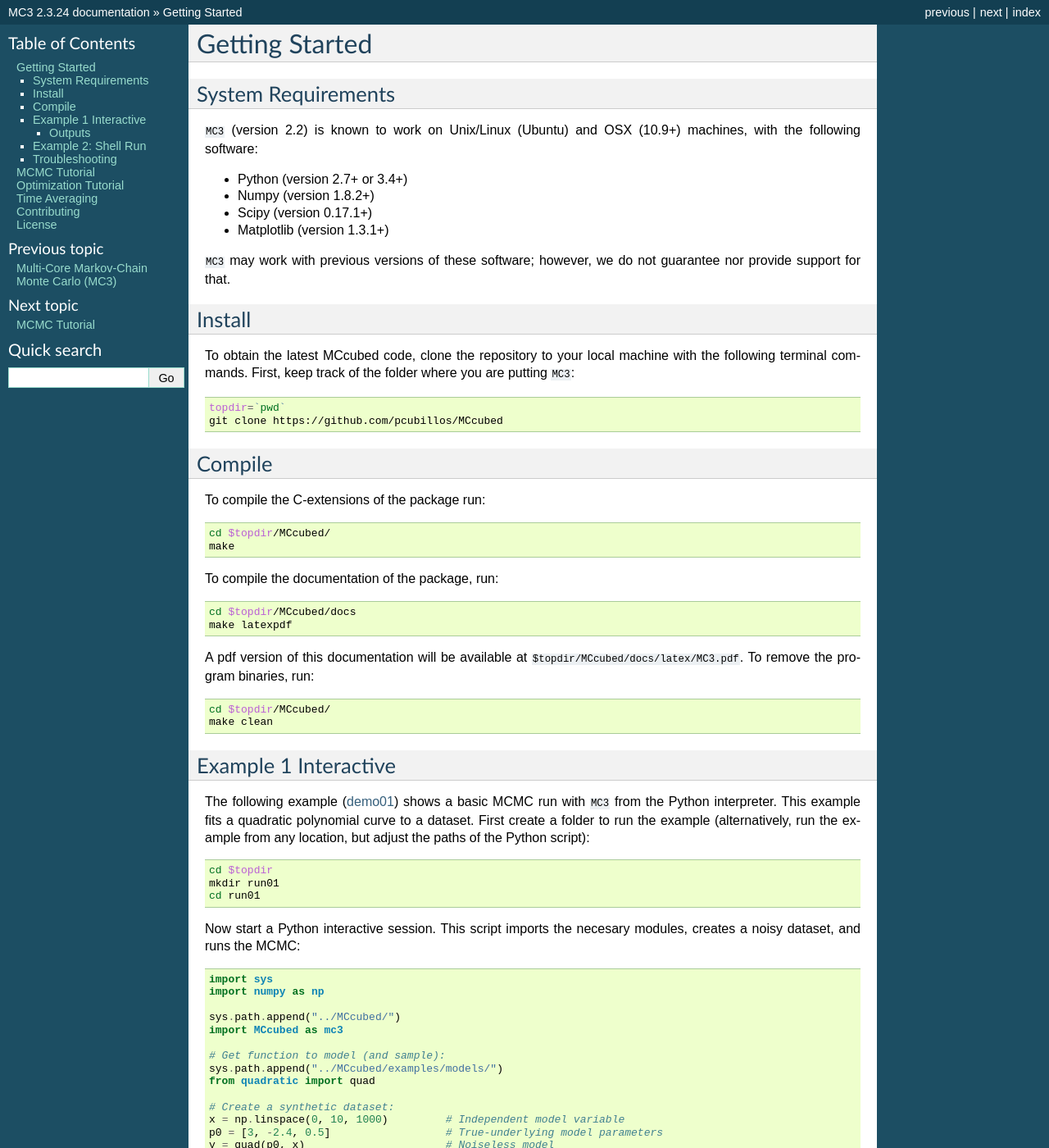
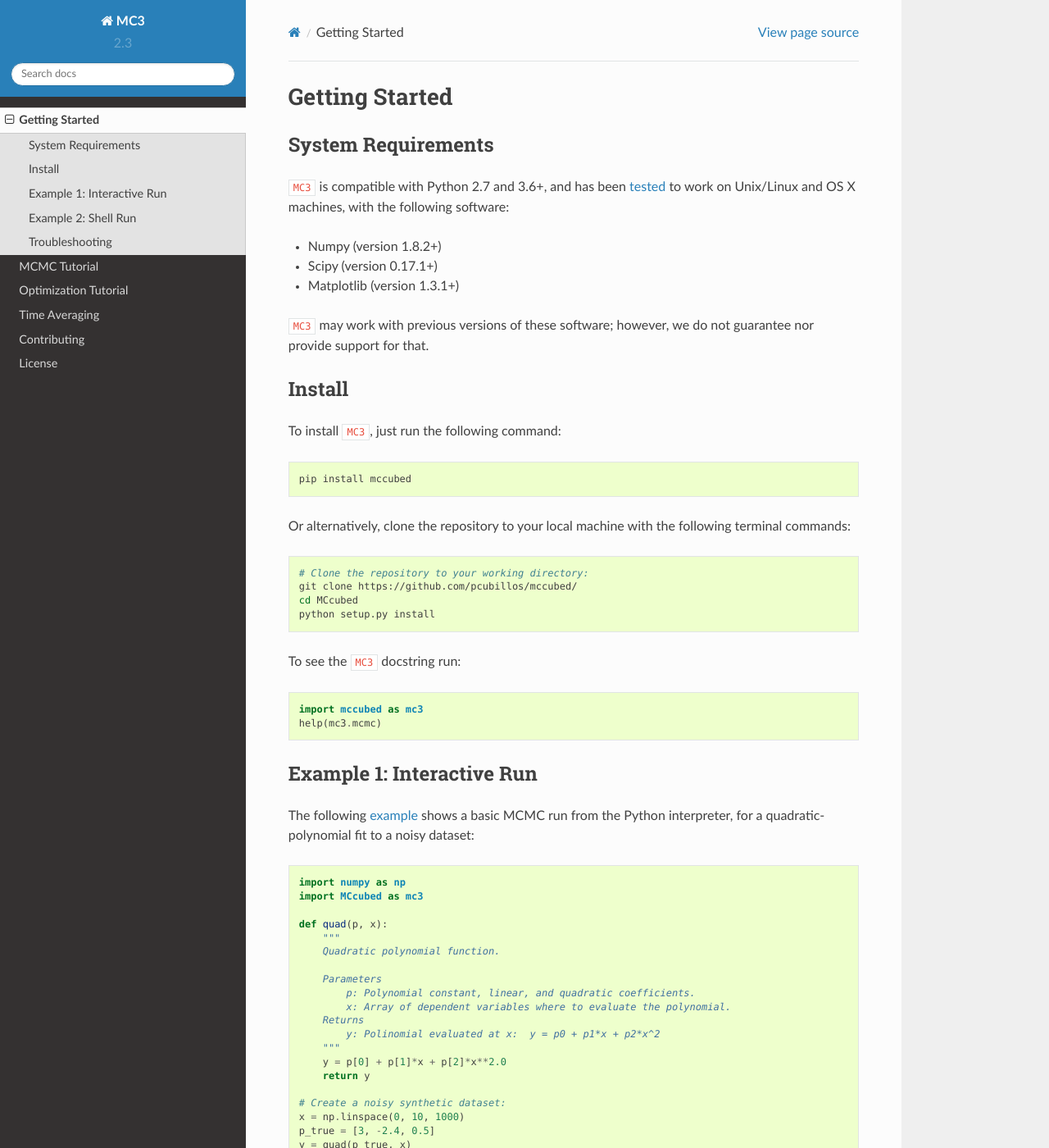
Before and after one commit to pcubillos/mc3, a Sphinx documentation site: the page built from docs/getstarted.rst, in a window 1280 px wide and 1400 px high. Shown: the whole window at 82% size. Built offline with Sphinx 7.4.7 and the Read the Docs theme 2.0.0, drawn with Linux system fonts in a browser that asks for light colours; some of the changed text lies outside the part shown.

Commit message:
Updated index.rst and getstarted.rst docs. Changed theme to rtd. There's still a lot of work to do here.

```diff
--- a/docs/conf.py
+++ b/docs/conf.py
@@ -116,7 +116,8 @@
 
 # The theme to use for HTML and HTML Help pages.  See the documentation for
 # a list of builtin themes.
-html_theme = 'classic'
+#html_theme = 'classic'
+html_theme = 'sphinx_rtd_theme'
 
 # Theme options are theme-specific and customize the look and feel of a theme
 # further.  For a list of options available for each theme, see the
@@ -275,7 +276,7 @@
 #  dir menu entry, description, category)
 texinfo_documents = [
   (master_doc, 'MC3', u'MC3 Documentation',
-   author, 'MC3', 'One line description of project.',
+   author, 'MC3', 'MCMC and Nested Sampling algorithms.',
    'Miscellaneous'),
 ]
 
--- a/docs/getstarted.rst
+++ b/docs/getstarted.rst
@@ -6,10 +6,10 @@
 System Requirements
 -------------------
 
-``MC3`` (version 2.2) is known to work on Unix/Linux (Ubuntu)
-and OSX (10.9+) machines, with the following software:
+``MC3`` is compatible with Python 2.7 and 3.6+, and has been `tested
+<https://travis-ci.com/pcubillos/mccubed>`_ to work on Unix/Linux and
+OS X machines, with the following software:
 
-* Python (version 2.7+ or 3.4+)
 * Numpy (version 1.8.2+)
 * Scipy (version 0.17.1+)
 * Matplotlib (version 1.3.1+)
@@ -17,122 +17,97 @@
 ``MC3`` may work with previous versions of these software;
 however, we do not guarantee nor provide support for that.
 
+
 Install
 -------
 
-To obtain the latest MCcubed code, clone the repository to your local
-machine with the following terminal commands.
-First, keep track of the folder where you are putting ``MC3``:
+To install ``MC3``, just run the following command:
 
 .. code-block:: shell
 
-  topdir=`pwd`
-  git clone https://github.com/pcubillos/MCcubed
+    pip install mccubed
 
-Compile
--------
-
-To compile the C-extensions of the package run:
-
+Or alternatively, clone the repository to your local machine with the
+following terminal commands:
 
 .. code-block:: shell
 
-  cd $topdir/MCcubed/
-  make
+    # Clone the repository to your working directory:
+    git clone https://github.com/pcubillos/mccubed/
+    cd MCcubed
+    python setup.py install
 
-To compile the documentation of the package, run:
 
-.. code-block:: shell
-
-  cd $topdir/MCcubed/docs
-  make latexpdf
-
-A pdf version of this documentation will be available at
-``$topdir/MCcubed/docs/latex/MC3.pdf``.  To remove the program
-binaries, run:
-
-.. code-block:: shell
-
-  cd $topdir/MCcubed/
-  make clean
-
-..  Documentation
-    -------------
-
-  To see the MCMC docstring run:
-
-  .. code-block:: python
-
-     import mccubed as mc3
-     help(mc3.mcmc)
-
-Example 1 Interactive
----------------------
-
-The following example (`demo01 <https://github.com/pcubillos/MCcubed/blob/master/examples/demo01/demo01.py>`_) shows a basic MCMC run with ``MC3`` from
-the Python interpreter.
-This example fits a quadratic polynomial curve to a dataset.
-First create a folder to run the example (alternatively, run the example
-from any location, but adjust the paths of the Python script):
-
-.. code-block:: shell
-
-   cd $topdir
-   mkdir run01
-   cd run01
-
-Now start a Python interactive session.  This script imports the
-necesary modules, creates a noisy dataset, and runs the MCMC:
+To see the ``MC3`` docstring run:
 
 .. code-block:: python
 
-   import sys
-   import numpy as np
+    import mccubed as mc3
+    help(mc3.mcmc)
 
-   sys.path.append("../MCcubed/")
-   import MCcubed as mc3
+Example 1: Interactive Run
+--------------------------
 
-   # Get function to model (and sample):
-   sys.path.append("../MCcubed/examples/models/")
-   from quadratic import quad
+The following `example
+<https://github.com/pcubillos/MCcubed/blob/master/examples/demo01/demo01.py>`_
+shows a basic MCMC run from the Python interpreter, for a
+quadratic-polynomial fit to a noisy dataset:
 
-   # Create a synthetic dataset:
-   x = np.linspace(0, 10, 1000)         # Independent model variable
-   p0 = [3, -2.4, 0.5]                  # True-underlying model parameters
-   y = quad(p0, x)                      # Noiseless model
-   uncert = np.sqrt(np.abs(y))          # Data points uncertainty
-   error = np.random.normal(0, uncert)  # Noise for the data
-   data = y + error                     # Noisy data set
+.. code-block:: python
 
-   # Fit the quad polynomial coefficients:
-   params = np.array([10.0, -2.0, 0.1])  # Initial guess of fitting params.
-   stepsize = np.array([0.03, 0.03, 0.05])
+    import numpy as np
+    import MCcubed as mc3
 
-   # Run the MCMC:
-   bestp, CRlo, CRhi, stdp, posterior, Zchain = mc3.mcmc(data, uncert,
-       func=quad, indparams=[x], params=params, stepsize=stepsize,
-       nsamples=1e5, burnin=1000)
+    def quad(p, x):
+        """
+        Quadratic polynomial function.
 
-The code will return the best-fitting values (``bestp``), the lower
-and upper boundaries of the 68%-credible region (``CRlo`` and
-``CRhi``, with respect to ``bestp``), the standard deviation of the
-marginal posteriors (``stdp``), the posterior sample (``posterior``),
-and the chain index for each posterior sample (``Zchain``).
+        Parameters
+            p: Polynomial constant, linear, and quadratic coefficients.
+            x: Array of dependent variables where to evaluate the polynomial.
+        Returns
+            y: Polinomial evaluated at x:  y = p0 + p1*x + p2*x^2
+        """
+        y = p[0] + p[1]*x + p[2]*x**2.0
+        return y
 
-Outputs
-^^^^^^^
+    # Create a noisy synthetic dataset:
+    x = np.linspace(0, 10, 1000)
+    p_true = [3, -2.4, 0.5]
+    y = quad(p_true, x)
+    uncert = np.sqrt(np.abs(y))
+    error = np.random.normal(0, uncert)
+    data = y + error
 
-That's it, now let's see the results.  ``MC3`` will print out to screen a
-progress report every 10% of the MCMC run, showing the time, number of
-times a parameter tried to go beyond the boundaries, the current
-best-fitting values, and corresponding :math:`\chi^{2}`; for example:
+    # Initial guess for fitting parameters:
+    params = np.array([10.0, -2.0, 0.1])
+    pstep  = np.array([0.03, 0.03, 0.05])
+
+    # Run the MCMC:
+    mc3_results = mc3.mcmc(data, uncert, func=quad, indparams=[x],
+        params=params, pstep=pstep, nsamples=1e5, burnin=1000, ncpu=7)
+
+
+That's it!.  The code returns a dictionary with the MCMC results.
+Among these, you can find the best-fitting values (``bestp``),
+the lower and upper boundaries of the 68%-credible region (``CRlo``
+and ``CRhi``, with respect to ``bestp``), the standard deviation of
+the marginal posteriors (``stdp``), the posterior sample
+(``posterior``), and the chain index for each posterior sample
+(``Zchain``).
+
+
+``MC3`` will also print out to screen a progress report every 10% of
+the MCMC run, showing the time, number of times a parameter tried to
+go beyond the boundaries, the current best-fitting values, and
+lowest :math:`\chi^{2}`; for example:
 
 .. code-block:: none
 
   ::::::::::::::::::::::::::::::::::::::::::::::::::::::::::::::::::::::
     Multi-core Markov-chain Monte Carlo (MC3).
-    Version 2.3.20.
-    Copyright (c) 2015-2018 Patricio Cubillos and collaborators.
+    Version 2.4.0.
+    Copyright (c) 2015-2019 Patricio Cubillos and collaborators.
     MC3 is open-source software under the MIT license (see LICENSE).
   ::::::::::::::::::::::::::::::::::::::::::::::::::::::::::::::::::::::
 
@@ -180,7 +155,7 @@
 mean and standard deviation, among other statistics.
 
 .. note:: More information will be displayed, depending on the MCMC
-          configuration (see the :ref:`mctutorial`).
+          configuration (see :ref:`mctutorial`).
 
 
 Additionally, the user has the option to generate several plots of the MCMC
@@ -191,50 +166,53 @@
 
 .. code-block:: python
 
+   import MCcubed.plots as mp
+
+   # Unpack outputs:
+   posterior = mc3_results['posterior']
+   Zchain    = mc3_results['Zchain']
+   bestp     = mc3_results['bestp']
+   # Set parameter names:
+   pnames = ["constant", "linear", "quadratic"]
+
    # Plot best-fitting model and binned data:
-   mc3.plots.modelfit(data, uncert, x, y, savefile="quad_bestfit.png")
+   mp.modelfit(data, uncert, x, y, savefile="quad_bestfit.png")
+
    # Plot trace plot:
-   pnames = ["constant", "linear", "quadratic"]
-   mc3.plots.trace(posterior, Zchain, pnames=pnames, savefile="quad_trace.png")
+   mp.trace(posterior, Zchain, pnames=pnames, savefile="quad_trace.png")
 
    # Plot pairwise posteriors:
-   mc3.plots.pairwise(posterior, pnames=pnames, bestp=bestp,
-      savefile="quad_pairwise.png")
+   mp.pairwise(posterior, pnames=pnames, bestp=bestp, savefile="quad_pairwise.png")
 
    # Plot marginal posterior histograms (with 68% highest-posterior-density credible regions):
-   mc3.plots.histogram(posterior, pnames=pnames, bestp=bestp, percentile=0.683,
+   mp.histogram(posterior, pnames=pnames, bestp=bestp, percentile=0.683,
        savefile="quad_hist.png")
 
 .. image:: ./quad_bestfit.png
-   :width: 50%
+   :width: 75%
 
 .. image:: ./quad_trace.png
-   :width: 50%
+   :width: 75%
 
 .. image:: ./quad_pairwise.png
-   :width: 50%
+   :width: 75%
 
 .. image:: ./quad_hist.png
-   :width: 50%
+   :width: 75%
 
 
 .. note:: These plots can also be automatically generated along with the
           MCMC run (see `File Outputs
           <http://pcubillos.github.io/MCcubed/tutorial.html#file-outputs>`_).
 
+
 Example 2: Shell Run
 --------------------
 
-The following example
-(`demo02 <https://github.com/pcubillos/MCcubed/blob/master/examples/demo02/>`_)
-shows a basic MCMC run from the shell prompt.
-To start, create a working directory to place the files and execute the program:
-
-.. code-block:: shell
-
-   cd $topdir
-   mkdir run02
-   cd run02
+The following `example
+<https://github.com/pcubillos/MCcubed/blob/master/examples/demo02/>`_
+shows a basic MCMC run from the terminal.  To start, create a working
+directory to place the files and execute the program:
 
 
 Copy the demo files (configuration and data files) to the run folder:
@@ -244,12 +222,13 @@
    cp $topdir/MCcubed/examples/demo02/* .
 
 
-Call the ``MC3`` executable, providing the configuration file as
+Call the ``MC3`` entry point, providing the configuration file as
 command-line argument:
 
 .. code-block:: shell
 
-   $topdir/MCcubed/mc3.py -c MCMC.cfg
+   mc3 -c MCMC.cfg
+
 
 Troubleshooting
 ---------------
```
Also changed, not shown: docs/index.rst (+55 -22 lines).
